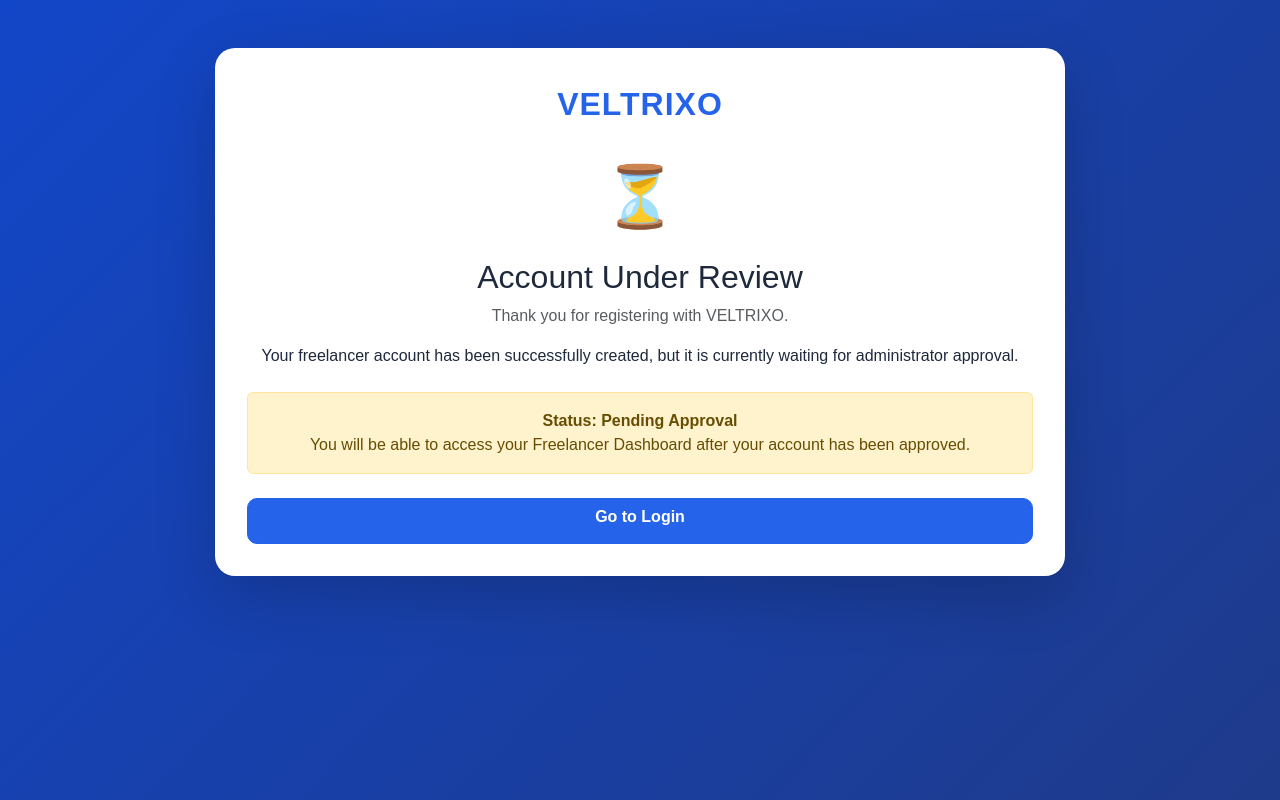
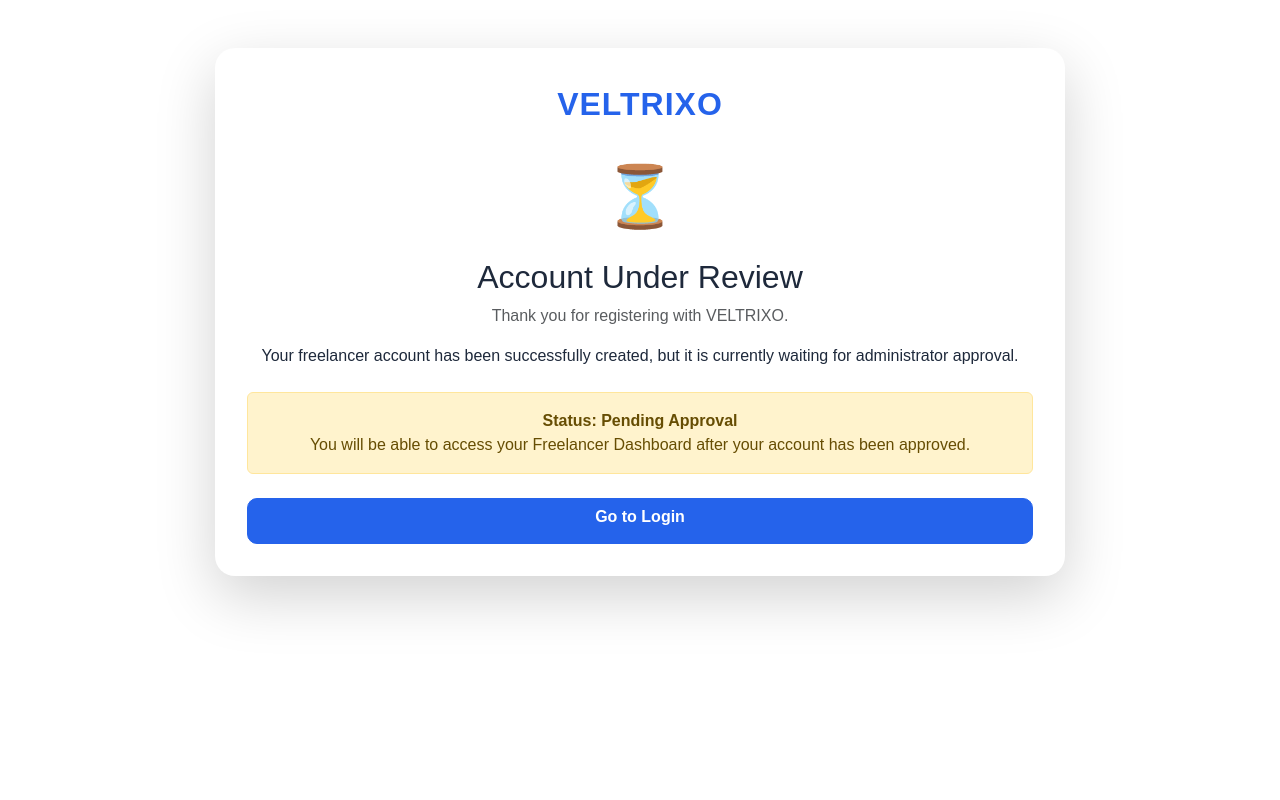
Before and after one commit to Veltrixodotcom/Veltrixo, a PHP site: page /pending.php in a window 1280 px wide. Run offline with PHP 8.4, Linux system fonts and the light colour scheme; a stand-in replaces the project's code that opens the database connection.

Commit message:
Update style.css

```diff
--- a/css/style.css
+++ b/css/style.css
@@ -15,7 +15,7 @@ body {
 }
 .auth-page {
     min-height: 100vh;
-    background: linear-gradient(135deg, #1246c8, #1e3a8a);
+    background: transparent;
 }
 
 .auth-card {
@@ -81,6 +81,7 @@ body {
 
 .dashboard-page {
     min-height: 100vh;
+    background: transparent;
 }
 
 .table > :not(caption) > * > * {
```
